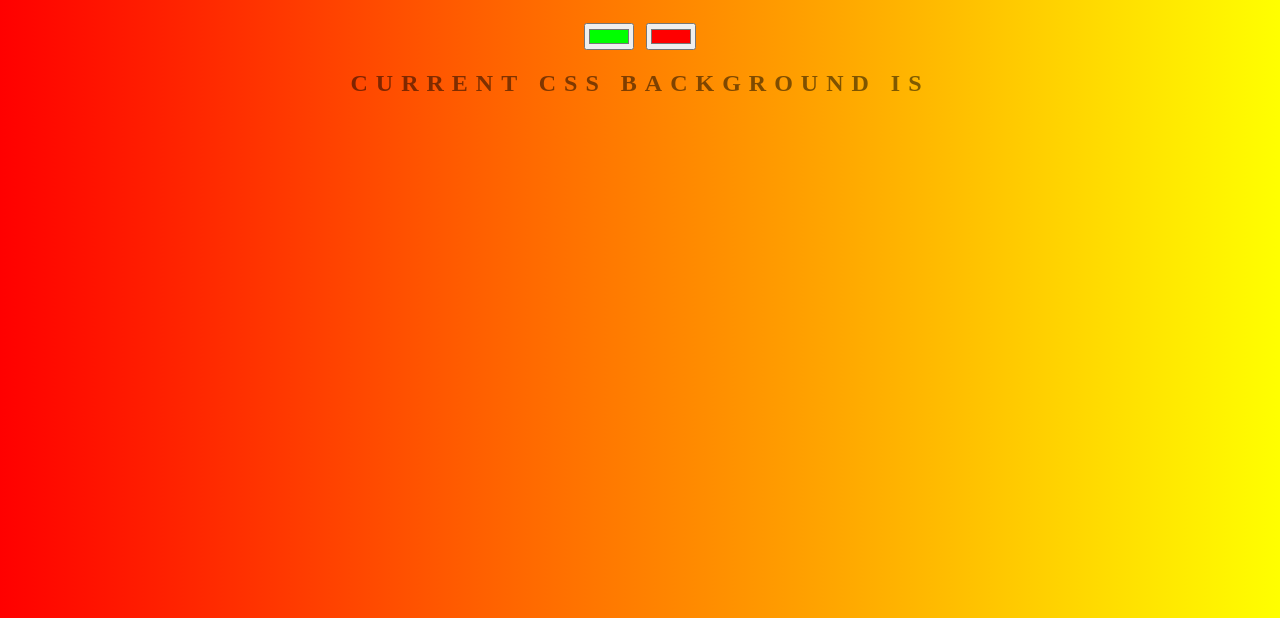
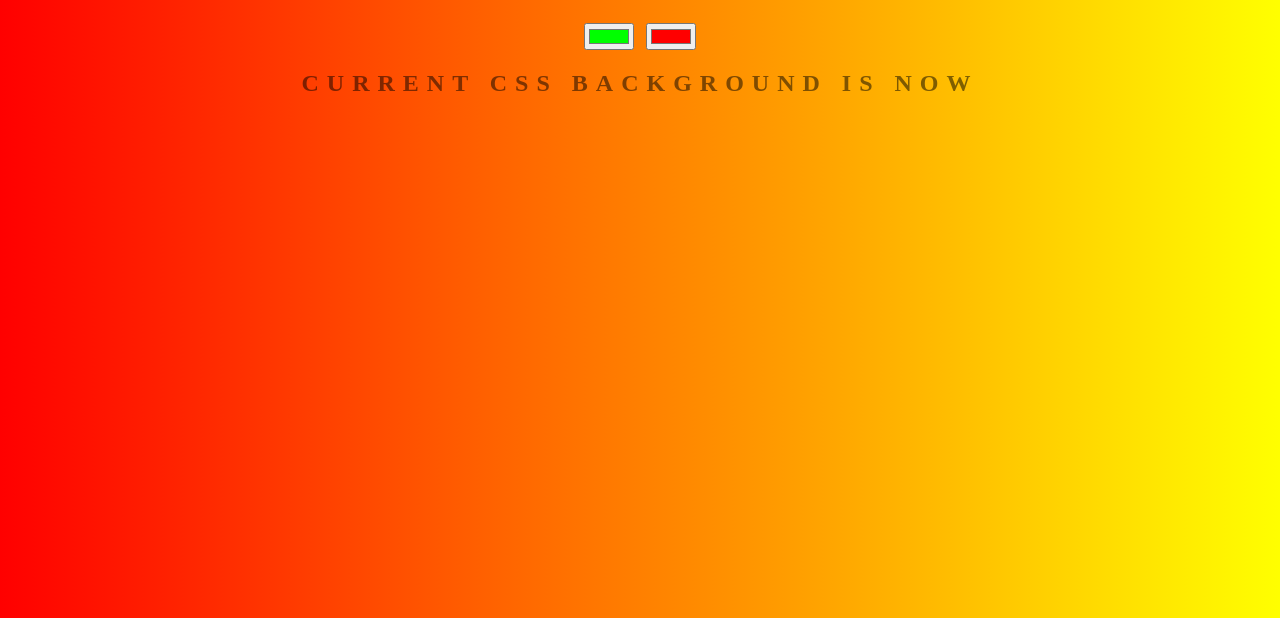
Before and after one commit to neha-hegde/background-generator, a plain HTML site: page index.html in a window 1280 px wide. Shown: the part 182-800 px from the top of the page. Drawn offline with Linux system fonts and the light colour scheme.

Commit message:
changing text

```diff
--- a/index.html
+++ b/index.html
@@ -8,7 +8,7 @@
 	<h1>Background Generator</h1>
 	<input class="color1" type="color" name="color1" value="#00ff00">
 	<input class="color2" type="color" name="color2" value="#ff0000">
-	<h2>Current CSS Background is</h2>
+	<h2>Current CSS Background is now</h2>
 	<h3></h3>
 	<script type="text/javascript" src="script.js"></script>
 </body>
```
